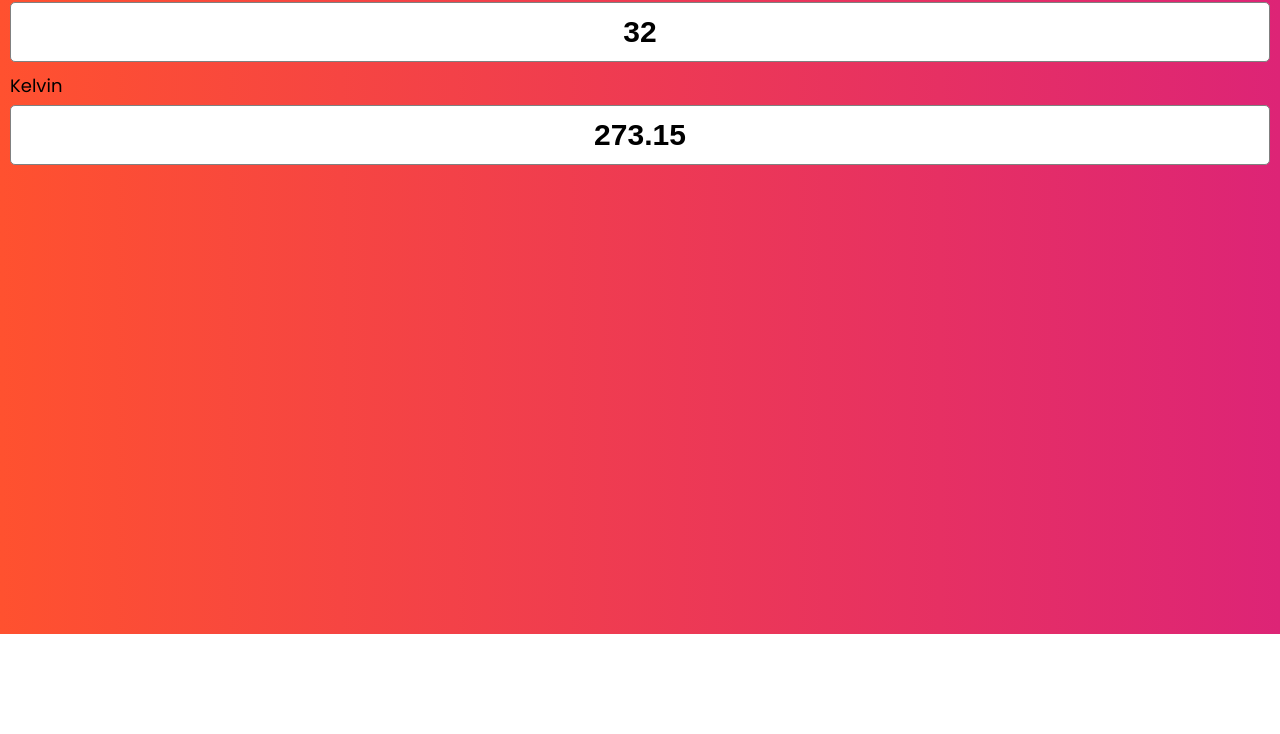
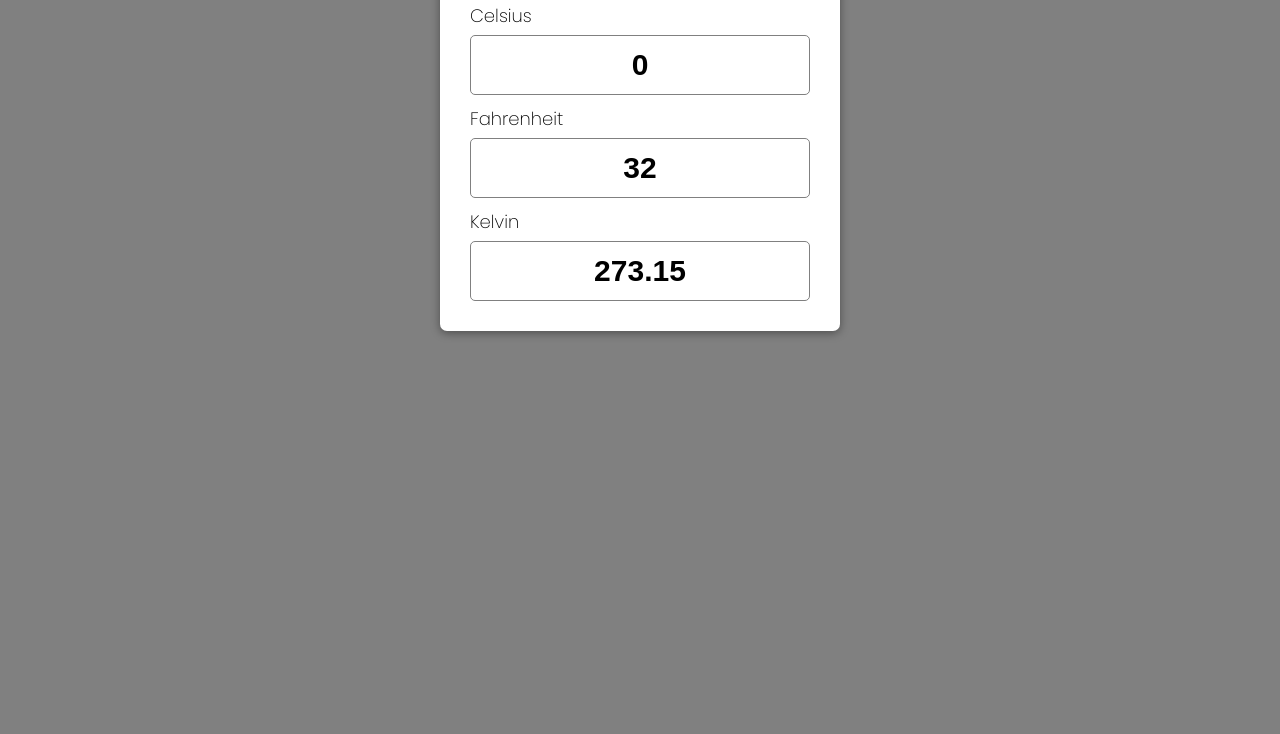
Before and after one commit to talhashah-dev/temperature-converter, a plain HTML site: page index.html in a window 1280 px wide. Shown: the part 166-900 px from the top of the page. Before the commit the page ends 800 px from the top, so only its background shows below. Drawn offline with Linux system fonts and the light colour scheme.

Commit message:
favicon added also index.html & style.css updated

```diff
--- a/index.html
+++ b/index.html
@@ -4,7 +4,7 @@
     <meta charset="UTF-8">
     <meta name="viewport" content="width=device-width, initial-scale=1.0">
     <title>Temperature Converter</title>
-    <link rel="shortcut icon" href="favicon.ico" type="image/x-icon">
+    <link rel="shortcut icon" href="./images/favicon.png" type="image/x-icon">
     <link rel="stylesheet" href="https://cdnjs.cloudflare.com/ajax/libs/font-awesome/5.15.4/css/all.min.css" integrity="sha512-1ycn6IcaQQ40/MKBW2W4Rhis/DbILU74C1vSrLJxCq57o941Ym01SwNsOMqvEBFlcgUa6xLiPY/NS5R+E6ztJQ==" crossorigin="anonymous" referrerpolicy="no-referrer" />
     <link rel="stylesheet" href="style.css">
 </head>
@@ -14,7 +14,7 @@
         <h1> <i class="fas fa-thermometer-three-quarters"></i> Temperature Converter</h1>
 
         <div class="input-wrapper">
-            <label for="">Celsius</label>
+            <label for="">Celsius</label><br>
             <input type="number" value="0" id="cel">
         </div>
 
--- a/style.css
+++ b/style.css
@@ -1,4 +1,4 @@
-@import url('https://fonts.googleapis.com/css2?family=Poppins:wght@200;300;400;500;600;700&display=swap');
+@import url('https://fonts.googleapis.com/css2?family=Poppins:wght@200&display=swap');
 
 *{
     padding: 0;
@@ -12,7 +12,7 @@ html {
 }
 
 body {
-    background: linear-gradient(to right, #ff512f, #dd2476);
+    background: gray;
     min-height: 100vh;
     overflow: hidden;
     font-family: 'Poppins', sans-serif;
@@ -23,7 +23,7 @@ h1 {
     text-align: center;
 }
 
-#container {
+.container {
     text-align: center;
     background: #ffffff;
     padding: 2rem;
```
Also changed, not shown: images/favicon.png (added).
